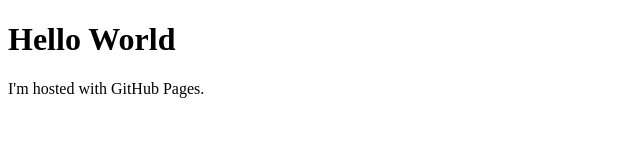
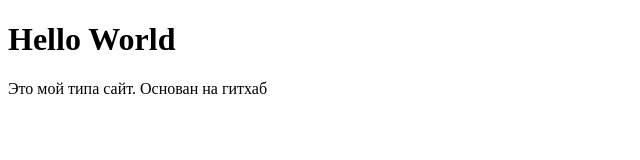
Before and after one commit to wellbiz/wellbiz.github.io, a plain HTML site: page index.html in a window 1280 px wide. Shown: the whole page, without its empty margins (0-640 px from the left). Drawn offline with Linux system fonts and the light colour scheme.

Commit message:
Update index.html

```diff
--- a/index.html
+++ b/index.html
@@ -2,6 +2,6 @@
 <html>
 <body>
 <h1>Hello World</h1>
-<p>I'm hosted with GitHub Pages.</p>
+<p>Это мой типа сайт. Основан на гитхаб</p>
 </body>
 </html>
```
